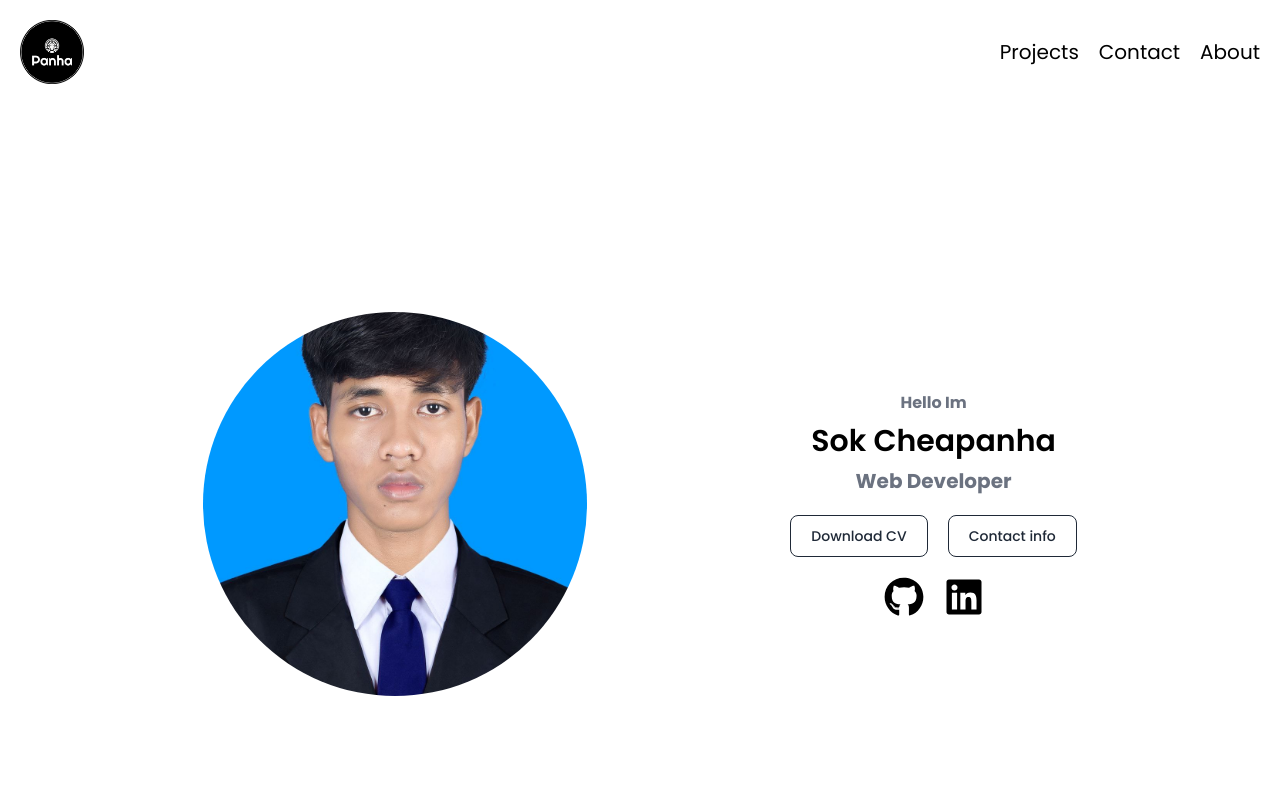
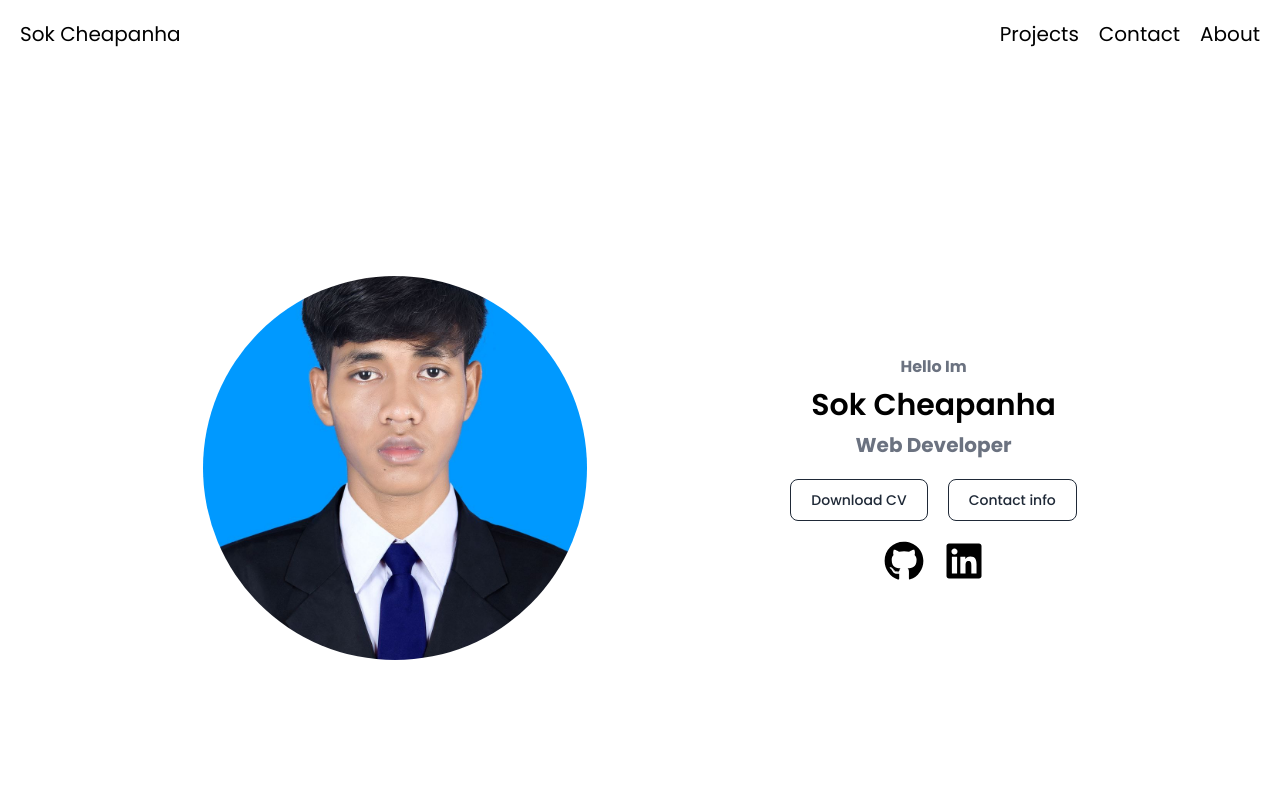
Before and after one commit to Cheapanha-Sok/my_portfolio, a React (Vite) app: page / in a window 1280 px wide. Shown: the top 800 px of the page. Built offline with nearby package versions, Linux system fonts and the light colour scheme.

Commit message:
redeploy

```diff
--- a/src/components/Navbar.jsx
+++ b/src/components/Navbar.jsx
@@ -34,7 +34,7 @@ export default function Navbar() {
     return (
         <header className="flex justify-between p-5 items-center" ref={navRef}>
             <div className="flex flex-row items-center gap-2">
-                <img src={Logo} alt="Logo" className="w-10 md:w-16" />
+                <h1 className="capitalize text-xl fond-semibold">Sok Cheapanha</h1>
             </div>
             <nav className="flex-row gap-5 text-xl hidden md:flex">
                 {Links.map((link) => (
```
Also changed, not shown: public/Logo.png, src/assets/img/Logo.png.
